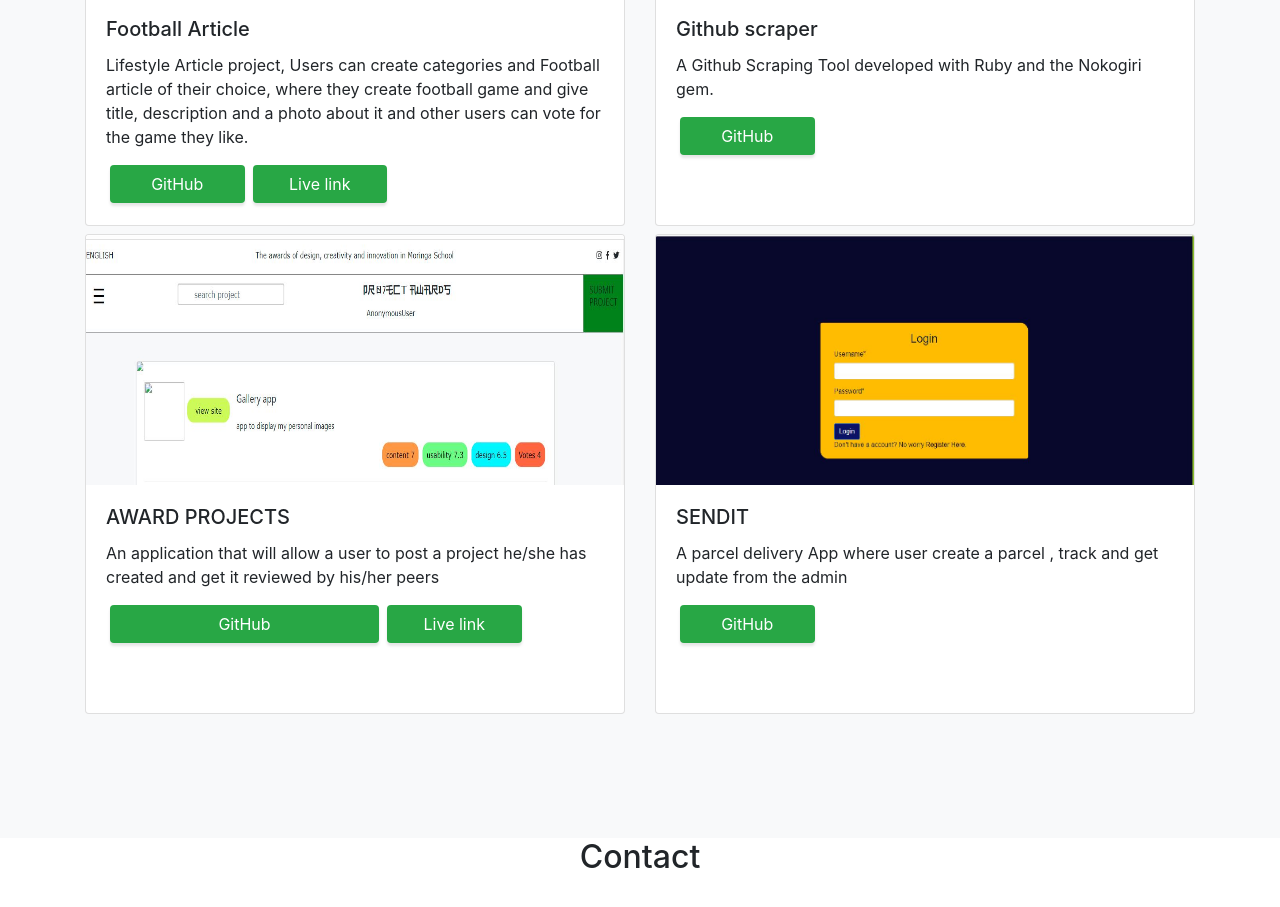
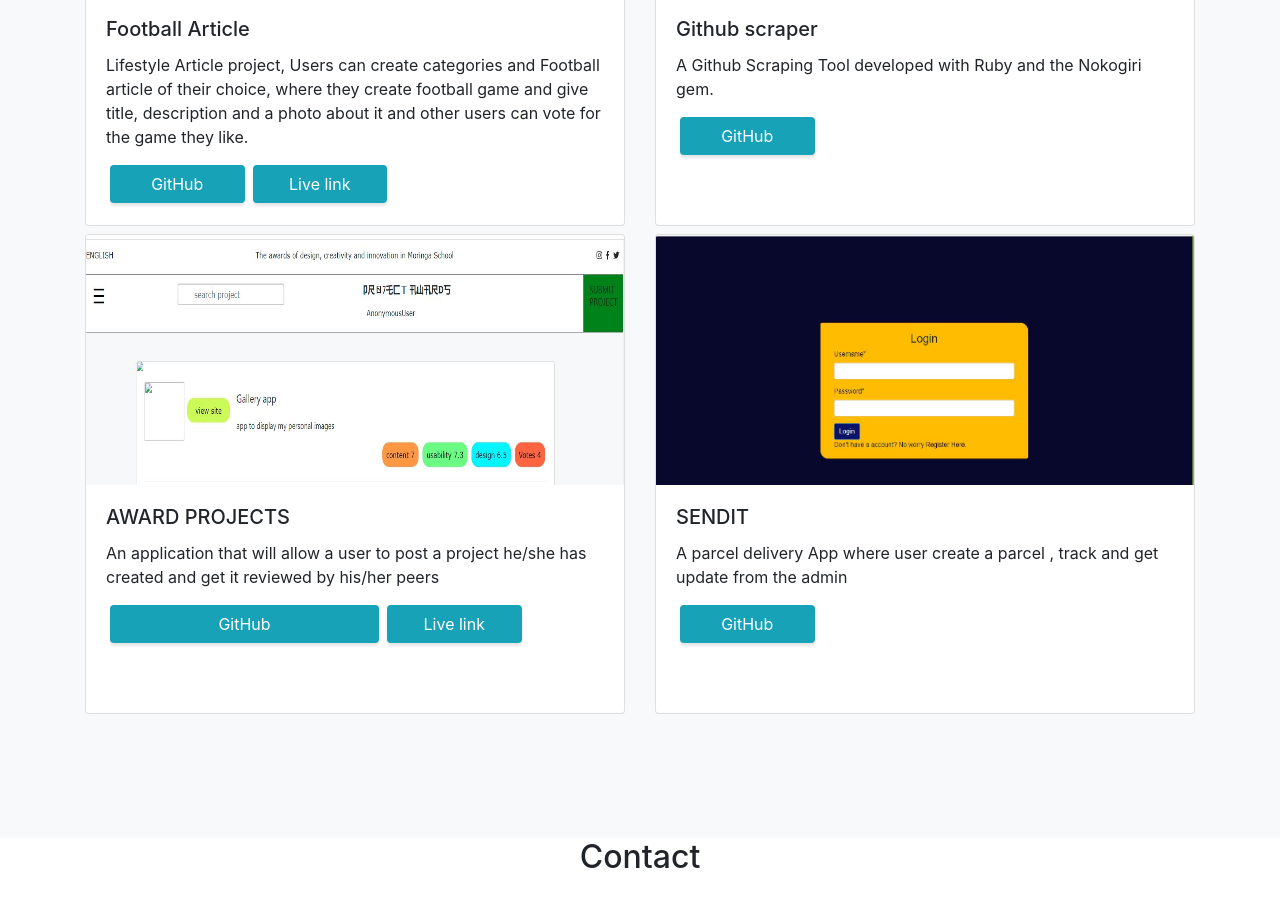
Before and after one commit to billodiallo/psersonal, a website with bundled scripts: page index.html in a window 1280 px wide. Shown: the part 4055-4962 px from the top of the page. Built offline with nearby package versions, Linux system fonts and the light colour scheme.

Commit message:
change color

```diff
--- a/index.html
+++ b/index.html
@@ -140,8 +140,8 @@
             <h5 class="card-title">Football Article</h5>
             <p class="card-text">Lifestyle Article  project, Users can create categories and Football article of their choice, where they create football game and give title, description and a photo about it and other users can vote for the game they like. </p>
             <div class="w-100 d-flex flex-column flex-md-row position-absolute bottom-0 start-0 mb-1">
-              <a href="https://github.com/billodiallo/billodiallo-lifestyle_articles" class="btn bg-success text-white  w-25 my-1 my-md-0 mx-md-1 mx-auto">GitHub</a>
-              <a href="https://polar-woodland-81679.herokuapp.com/" class="btn bg-success text-white  w-25 mx-md-1 mx-auto">Live link</a>
+              <a href="https://github.com/billodiallo/billodiallo-lifestyle_articles" class="btn bg-info text-white  w-25 my-1 my-md-0 mx-md-1 mx-auto">GitHub</a>
+              <a href="https://polar-woodland-81679.herokuapp.com/" class="btn bg-info text-white  w-25 mx-md-1 mx-auto">Live link</a>
             </div>
           </div>
         </div>
@@ -154,7 +154,7 @@
             <h5 class="card-title">Github scraper</h5>
             <p class="card-text">A Github Scraping Tool developed with Ruby and the Nokogiri gem. </p>
             <div class="w-100 d-flex flex-column flex-md-row position-absolute bottom-0 start-0 mb-1">
-              <a href="https://github.com/billodiallo/scraper-capstone-ruby" class="btn bg-success text-white  w-25 my-1 my-md-0 mx-md-1 mx-auto">GitHub</a>
+              <a href="https://github.com/billodiallo/scraper-capstone-ruby" class="btn bg-info text-white  w-25 my-1 my-md-0 mx-md-1 mx-auto">GitHub</a>
             </div>
           </div>
         </div>
@@ -167,8 +167,8 @@
             <h5 class="card-title">AWARD PROJECTS</h5>
             <p class="card-text">An application that will allow a user to post a project he/she has created and get it reviewed by his/her peers </p>
             <div class="w-100 d-flex flex-column flex-md-row position-absolute bottom-0 start-0 mb-1">
-              <a href="https://github.com/billodiallo/awaards" class="btn bg-success text-white w-50 my-1 my-md-0 mx-md-1 mx-auto">GitHub</a>
-              <a href="https:/awardsaprojectapp.herokuapp.com/" class=" btn bg-success text-white  w-25 mx-md-1 mx-auto">Live link</a>
+              <a href="https://github.com/billodiallo/awaards" class="btn bg-info text-white w-50 my-1 my-md-0 mx-md-1 mx-auto">GitHub</a>
+              <a href="https:/awardsaprojectapp.herokuapp.com/" class=" btn bg-info text-white  w-25 mx-md-1 mx-auto">Live link</a>
             </div>
           </div>
         </div>
@@ -181,7 +181,7 @@
             <h5 class="card-title">SENDIT</h5>
             <p class="card-text">A parcel delivery App where user create a parcel , track and get update from the admin  </p>
             <div class="w-100 d-flex flex-column flex-md-row position-absolute bottom-0 start-0 mb-1">
-              <a href="https://github.com/RKatana/send-it" class="btn bg-success text-white  w-25 my-1 my-md-0 mx-md-1 mx-auto">GitHub</a>
+              <a href="https://github.com/RKatana/send-it" class="btn bg-info text-white  w-25 my-1 my-md-0 mx-md-1 mx-auto">GitHub</a>
             </div>
           </div>
         </div>
```
